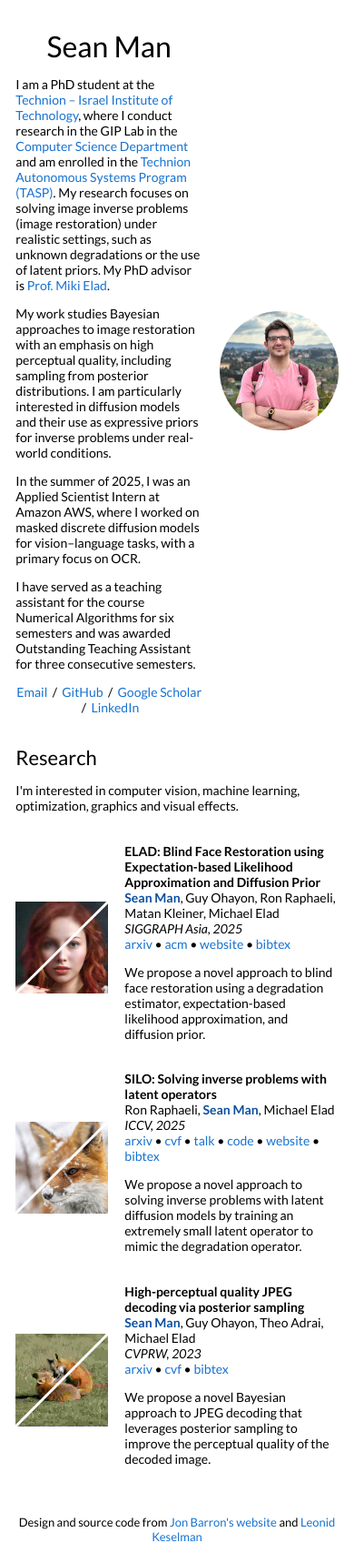
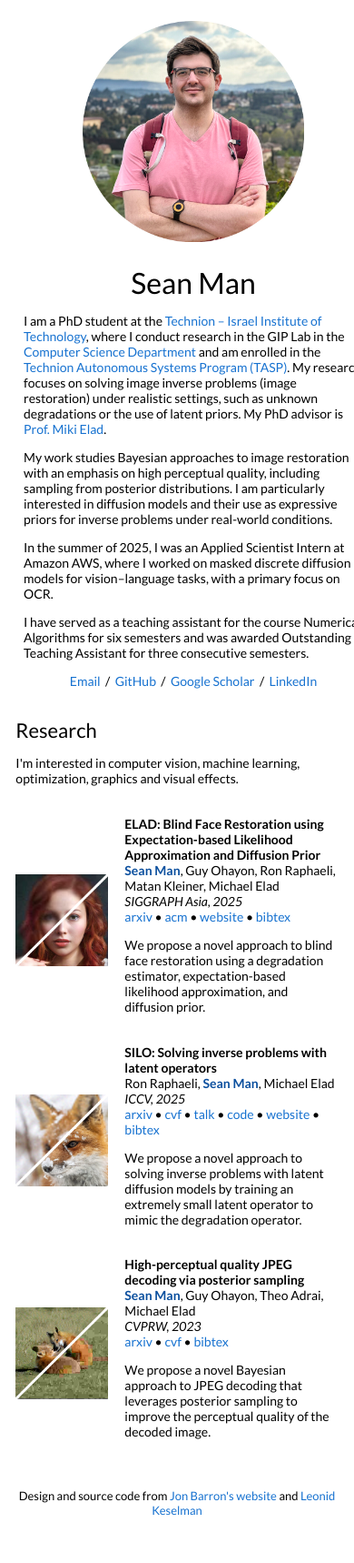
Before and after one commit to man-sean/man-sean.github.io, a Jekyll site: the page built from _posts/2025-12-01-elad.markdown, in a window 390 px wide. Shown: the whole page at 91% size. Built offline with Jekyll 4.4.1, drawn with Linux system fonts in a browser that asks for light colours; after the commit the page ends 1689 px from its top, so only the background shows below that.

Commit message:
Improve mobile header layout

```diff
--- a/_layouts/default.html
+++ b/_layouts/default.html
@@ -29,8 +29,8 @@
     <tr style="padding:0px">
       <td style="padding:0px">
         <table style="width:100%;border:0px;border-spacing:0px;border-collapse:separate;margin-right:auto;margin-left:auto;">
-          <tr style="padding:0px">
-            <td style="padding:2.5%;width:60%;vertical-align:middle">
+          <tr class="hero-row" style="padding:0px">
+            <td class="bio-cell" style="padding:2.5%;width:60%;vertical-align:middle">
               <h1>
                 Sean Man
               </h1>
@@ -52,7 +52,7 @@
                 <a href="https://www.linkedin.com/in/sean-man-824932a1/"> LinkedIn </a>
               </p>
             </td>
-            <td style="padding:2.5%;width:40%;max-width:40%">
+            <td class="photo-cell" style="padding:2.5%;width:40%;max-width:40%">
               <img style="width:100%;max-width:100%" alt="profile photo" src="images/circle_crop.jpg">
             </td>
           </tr>
--- a/style.scss
+++ b/style.scss
@@ -74,6 +74,44 @@ h1 {
 
 }
 
+@media (max-width: 768px) {
+  table {
+    max-width: 100% !important;
+  }
+
+  .hero-row {
+    display: flex;
+    flex-direction: column;
+  }
+
+  .bio-cell,
+  .photo-cell {
+    display: block;
+    width: 100% !important;
+    max-width: 100% !important;
+    padding-left: 18px !important;
+    padding-right: 18px !important;
+  }
+
+  .photo-cell {
+    order: 1;
+    text-align: center;
+    padding-top: 4% !important;
+    padding-bottom: 2% !important;
+  }
+
+  .bio-cell {
+    order: 2;
+    padding-top: 0 !important;
+  }
+
+  .photo-cell img {
+    width: 65% !important;
+    max-width: 250px !important;
+    height: auto;
+  }
+}
+
 .one {
   width: 160px;
   height: 160px;
```
